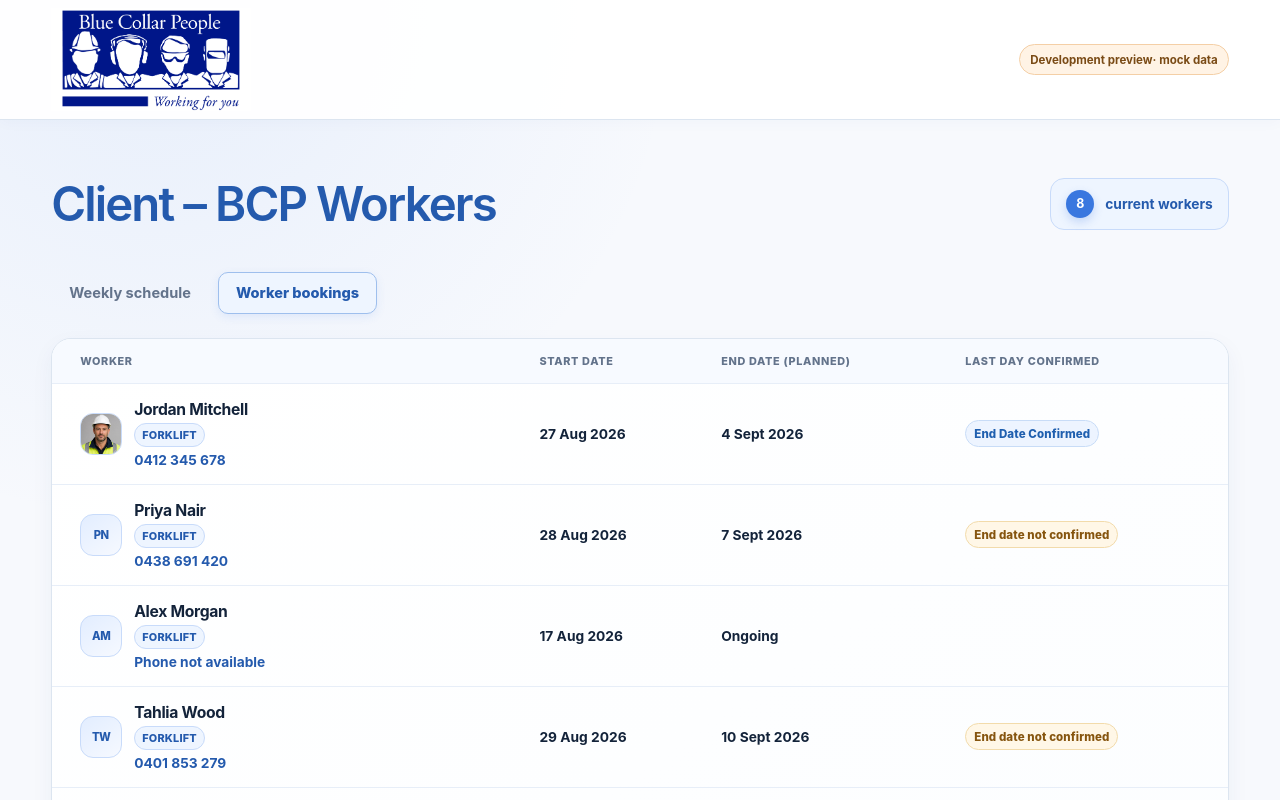
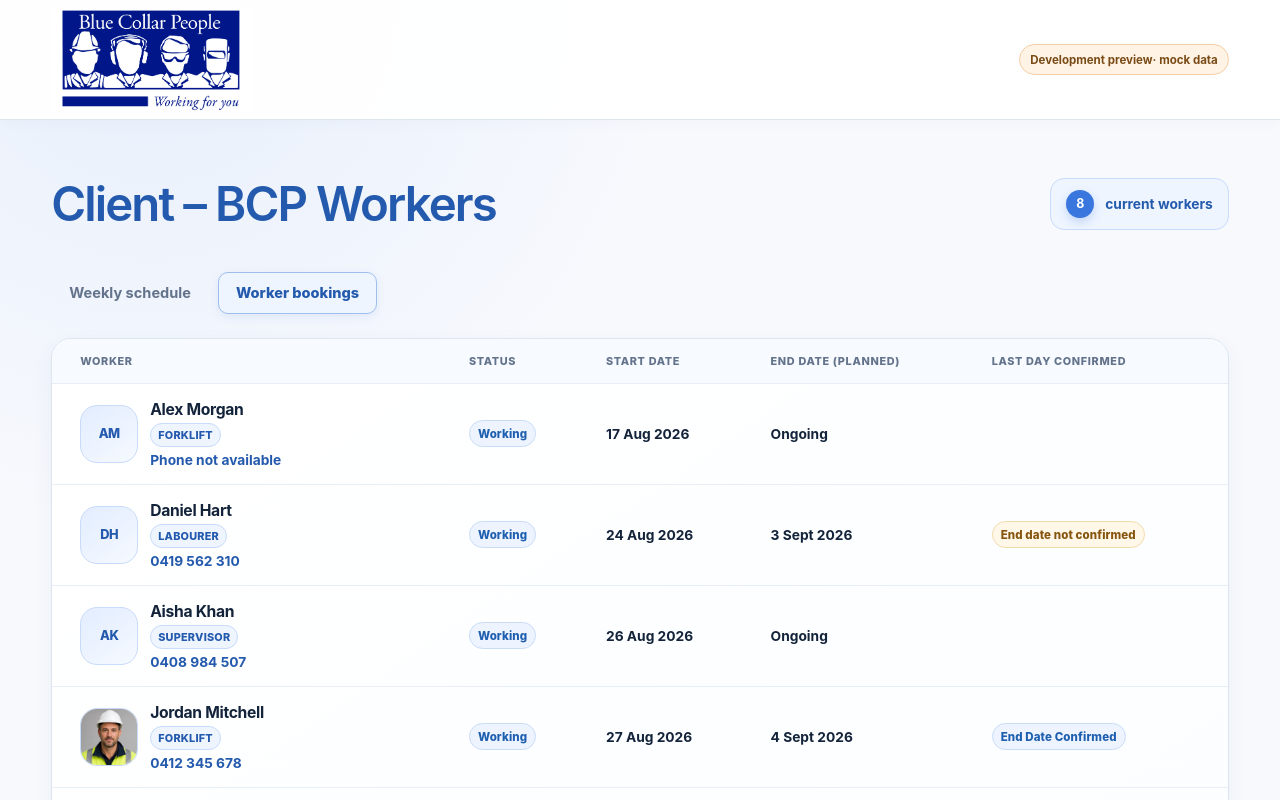
Before and after one commit to Seb-BCP/blue-collar-workers, a Next.js app: page /portal in a window 1280 px wide. Both pictures are taken after a click on the tab "Worker bookings". Shown: the top 800 px of the page. Built offline with nearby package versions, Linux system fonts and the light colour scheme.

Commit message:
Add booking status and larger worker photos

```diff
--- a/app/globals.css
+++ b/app/globals.css
@@ -66,26 +66,28 @@ button:focus-visible, input:focus-visible { outline: 3px solid rgb(57 119 223 /
 
 .worker-bookings { min-width: 0; }
 .booking-table-wrap { overflow-x: auto; -webkit-overflow-scrolling: touch; background: linear-gradient(145deg, #ffffff, #fbfdff); border: 1px solid var(--line); border-radius: 20px; box-shadow: 0 8px 22px rgb(31 67 118 / 5%); }
-.booking-table { width: 100%; min-width: 760px; border-spacing: 0; border-collapse: separate; }
+.booking-table { width: 100%; min-width: 860px; border-spacing: 0; border-collapse: separate; }
 .booking-table th, .booking-table td { border-bottom: 1px solid #e7eef8; }
 .booking-table thead { background: #f7faff; }
 .booking-table th { padding: 15px 17px; color: var(--muted); font-size: .68rem; font-weight: 800; letter-spacing: .06em; text-align: left; text-transform: uppercase; white-space: nowrap; }
-.booking-table th:first-child, .booking-table td:first-child { width: 40%; padding-left: clamp(18px, 2.2vw, 28px); }
+.booking-table th:first-child, .booking-table td:first-child { width: 34%; padding-left: clamp(18px, 2.2vw, 28px); }
 .booking-table td { padding: 16px 17px; color: var(--ink); font-size: .86rem; font-weight: 660; vertical-align: middle; }
 .booking-table tbody tr:last-child td { border-bottom: 0; }
 .booking-table tbody tr:hover td { background: #fafdff; }
 .booking-worker { display: flex; align-items: center; gap: 12px; min-width: 0; }
-.booking-worker .avatar { width: 42px; height: 42px; border-radius: 13px; font-size: .7rem; }
+.booking-worker .avatar { width: 58px; height: 58px; border-radius: 17px; font-size: .8rem; }
 .booking-worker-copy { display: grid; min-width: 0; gap: 3px; }
 .worker-name { display: block; overflow: hidden; color: var(--ink); font-size: .98rem; font-weight: 750; letter-spacing: -.02em; text-overflow: ellipsis; white-space: nowrap; }
 .worker-classification, .calendar-worker-classification { display: inline-flex; align-items: center; width: fit-content; max-width: 100%; overflow: hidden; color: var(--blue-dark); font-size: .68rem; font-weight: 760; letter-spacing: .02em; text-overflow: ellipsis; text-transform: uppercase; white-space: nowrap; }
 .worker-classification { margin-top: 1px; padding: 4px 7px; background: var(--blue-pale); border: 1px solid var(--blue-line); border-radius: 999px; }
 .worker-phone { display: inline-block; max-width: 100%; margin-top: 2px; overflow: hidden; color: var(--blue-dark); font-size: .86rem; font-weight: 650; text-decoration: none; text-overflow: ellipsis; white-space: nowrap; }
 .worker-phone:hover { text-decoration: underline; }
-.booking-date-cell, .booking-confirmation-cell { white-space: nowrap; }
+.booking-date-cell, .booking-confirmation-cell, .booking-status-cell { white-space: nowrap; }
 .booking-status { display: inline-flex; align-items: center; min-height: 27px; padding: 4px 8px; border-radius: 999px; font-size: .72rem; font-weight: 760; letter-spacing: .01em; }
 .booking-status--confirmed { color: #1f5faf; background: #edf4ff; border: 1px solid #c8dcf7; }
 .booking-status--pending { color: #86550f; background: #fff7e7; border: 1px solid #f2dbab; }
+.booking-status--working { color: #1f5faf; background: #edf4ff; border: 1px solid #c8dcf7; }
+.booking-status--upcoming { color: #6d4a10; background: #fff6df; border: 1px solid #efd79d; }
 .avatar { position: relative; display: grid; flex: 0 0 auto; width: 57px; height: 57px; place-items: center; overflow: hidden; color: var(--blue-dark); background: linear-gradient(145deg, #e2edff, #f6f9ff); border: 1px solid var(--blue-line); border-radius: 17px; font-size: .94rem; font-weight: 850; letter-spacing: -.04em; }
 .avatar img { width: 100%; height: 100%; object-fit: cover; }
 .avatar-photo-error { display: grid; width: 100%; height: 100%; place-items: center; color: #9b4c00; background: #fff6e9; border: 1px solid #f0ce9f; font-size: 1.05em; font-weight: 900; }
@@ -120,7 +122,7 @@ button:focus-visible, input:focus-visible { outline: 3px solid rgb(57 119 223 /
 .calendar-table td:first-child { padding-left: clamp(18px, 2.2vw, 28px); text-align: left; }
 .calendar-table td[data-today="true"] { background: #f2f7ff; }
 .calendar-worker { display: flex; align-items: center; gap: 10px; min-width: 0; }
-.calendar-worker .avatar { width: 38px; height: 38px; border-radius: 12px; font-size: .66rem; }
+.calendar-worker .avatar { width: 52px; height: 52px; border-radius: 16px; font-size: .76rem; }
 .calendar-worker-copy { display: grid; min-width: 0; gap: 2px; }
 .calendar-worker-name { overflow: hidden; color: var(--ink); font-size: .88rem; font-weight: 740; text-overflow: ellipsis; white-space: nowrap; }
 .calendar-worker-classification { color: var(--blue-dark); font-size: .63rem; }
@@ -177,11 +179,12 @@ a.calendar-worker-phone:hover { text-decoration: underline; }
   .portal-tabs { margin-bottom: 16px; overflow-x: auto; }
   .portal-tab { flex: 0 0 auto; min-height: 44px; padding-right: 13px; padding-left: 13px; font-size: .84rem; }
   .booking-table-wrap { border-radius: 16px; }
-  .booking-table { min-width: 690px; }
+  .booking-table { min-width: 790px; }
   .booking-table th { padding: 13px 14px; }
   .booking-table td { padding: 14px; }
   .booking-table th:first-child, .booking-table td:first-child { padding-left: 17px; }
-  .booking-worker .avatar { width: 38px; height: 38px; border-radius: 12px; }
+  .booking-worker .avatar { width: 50px; height: 50px; border-radius: 15px; }
+  .calendar-worker .avatar { width: 46px; height: 46px; border-radius: 14px; }
   .calendar-card { padding: 17px; }
   .calendar-toolbar { align-items: flex-start; flex-direction: column; gap: 14px; }
   .week-controls { width: 100%; }
--- a/components/client-portal.tsx
+++ b/components/client-portal.tsx
@@ -25,7 +25,10 @@ type PortalTab = 'schedule' | 'bookings';
 type WorkerBookingRow = {
   worker: ClientWorker;
   booking: ClientWorkerBooking;
+  status: WorkerBookingStatus;
 };
+
+type WorkerBookingStatus = 'upcoming' | 'working';
 
 const portalTabs: ReadonlyArray<{ id: PortalTab; label: string }> = [
   { id: 'schedule', label: 'Weekly schedule' },
@@ -480,13 +483,14 @@ function WorkerBookings({
             <thead>
               <tr>
                 <th scope="col">Worker</th>
+                <th scope="col">Status</th>
                 <th scope="col">Start Date</th>
                 <th scope="col">End Date (planned)</th>
                 <th scope="col">Last day confirmed</th>
               </tr>
             </thead>
             <tbody>
-              {rows.map(({ worker, booking }) => (
+              {rows.map(({ worker, booking, status }) => (
                 <tr key={workerKey(worker) + '\u0000' + booking.key}>
                   <td>
                     <div className="booking-worker">
@@ -506,6 +510,11 @@ function WorkerBookings({
                         <WorkerContact worker={worker} className="worker-phone" />
                       </div>
                     </div>
+                  </td>
+                  <td className="booking-status-cell">
+                    <span className={workerBookingStatusClass(status)}>
+                      {workerBookingStatusLabel(status)}
+                    </span>
                   </td>
                   <td className="booking-date-cell">
                     {booking.startDate
@@ -670,11 +679,54 @@ function visibleWorkerBookings(
   workers: ClientWorker[],
   todayKey: string,
 ): WorkerBookingRow[] {
-  return workers.flatMap((worker) =>
-    workerBookings(worker)
-      .filter((booking) => shouldShowWorkerBooking(booking, todayKey))
-      .map((booking) => ({ worker, booking })),
-  );
+  return workers
+    .flatMap((worker) =>
+      workerBookings(worker)
+        .filter((booking) => shouldShowWorkerBooking(booking, todayKey))
+        .map((booking) => ({
+          worker,
+          booking,
+          status: workerBookingStatus(booking, todayKey),
+        })),
+    )
+    .sort((left, right) => {
+      // Future-starting workers are deliberately shown before people already
+      // working, so clients can see upcoming starts at a glance.
+      const statusDifference = workerBookingStatusOrder(left.status) -
+        workerBookingStatusOrder(right.status);
+      if (statusDifference !== 0) return statusDifference;
+
+      return (
+        (left.booking.startDate ?? '').localeCompare(
+          right.booking.startDate ?? '',
+          'en-AU',
+        ) ||
+        left.worker.name.localeCompare(right.worker.name, 'en-AU')
+      );
+    });
+}
+
+function workerBookingStatus(
+  booking: ClientWorkerBooking,
+  todayKey: string,
+): WorkerBookingStatus {
+  return booking.startDate !== null && booking.startDate > todayKey
+    ? 'upcoming'
+    : 'working';
+}
+
+function workerBookingStatusOrder(status: WorkerBookingStatus): number {
+  return status === 'upcoming' ? 0 : 1;
+}
+
+function workerBookingStatusLabel(status: WorkerBookingStatus): string {
+  return status === 'upcoming' ? 'Upcoming' : 'Working';
+}
+
+function workerBookingStatusClass(status: WorkerBookingStatus): string {
+  return status === 'upcoming'
+    ? 'booking-status booking-status--upcoming'
+    : 'booking-status booking-status--working';
 }
 
 function shouldShowWorkerBooking(
```
